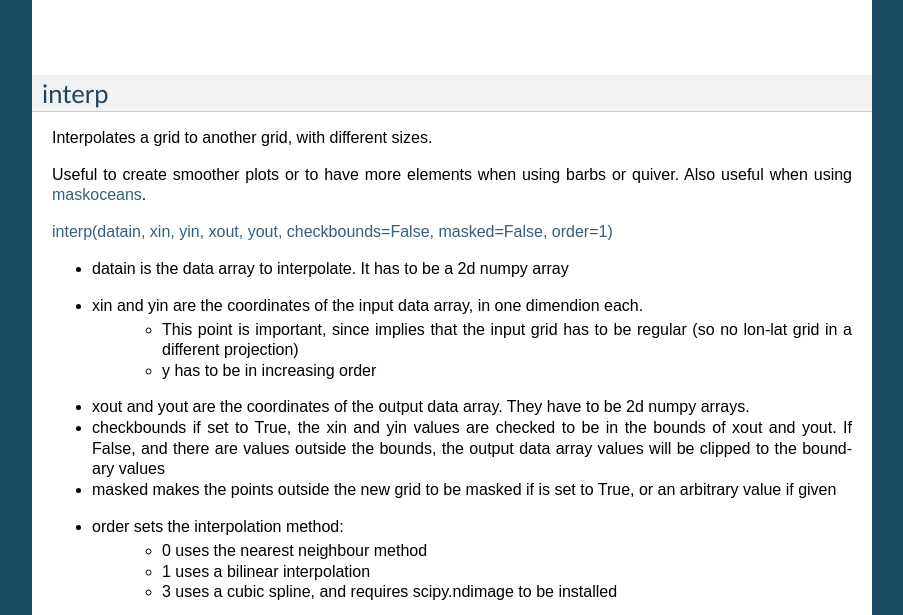
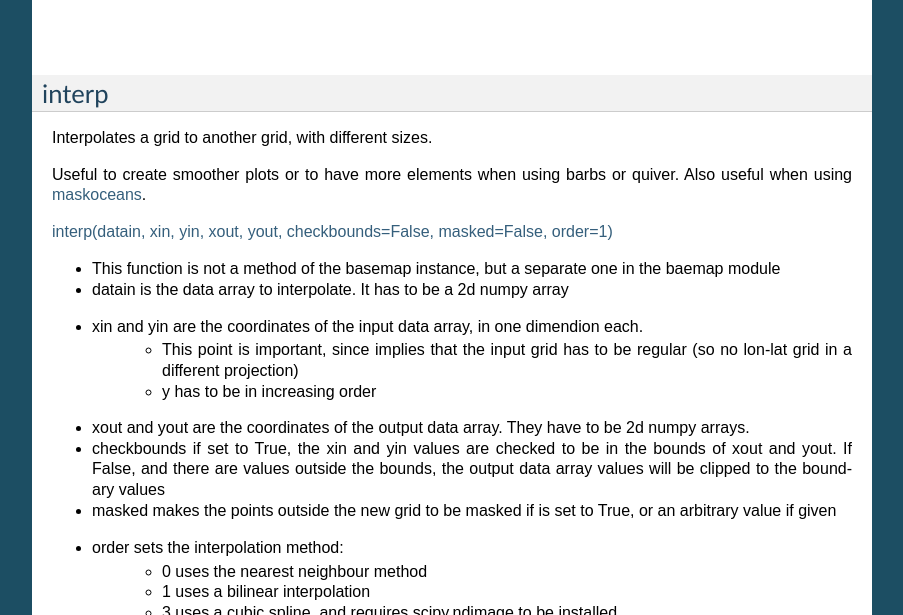
Before and after one commit to rveciana/BasemapTutorial, a Sphinx documentation site: the page built from docs/utilities.rst, in a window 1280 px wide and 900 px high, scrolled down 6624 px, cut to the strip 0-615 px from the top of the window. Shown: the whole strip, without its empty margins (198-1101 px from the left). Built offline with Sphinx 7.4.7, drawn with Linux system fonts in a browser that asks for light colours; formulas are drawn with MathJax 3.

Commit message:
Note on interp

```diff
--- a/docs/utilities.rst
+++ b/docs/utilities.rst
@@ -137,6 +137,7 @@ Useful to create smoother plots or to have more elements when using barbs or qui
 
 `interp(datain, xin, yin, xout, yout, checkbounds=False, masked=False, order=1) <http://matplotlib.org/basemap/api/basemap_api.html#mpl_toolkits.basemap.interp>`_
 
+* This function is not a method of the basemap instance, but a separate one in the baemap module
 * datain is the data array to interpolate. It has to be a 2d numpy array
 * xin and yin are the coordinates of the input data array, in one dimendion each.
 	* This point is important, since implies that the input grid has to be regular (so no lon-lat grid in a different projection)
```
